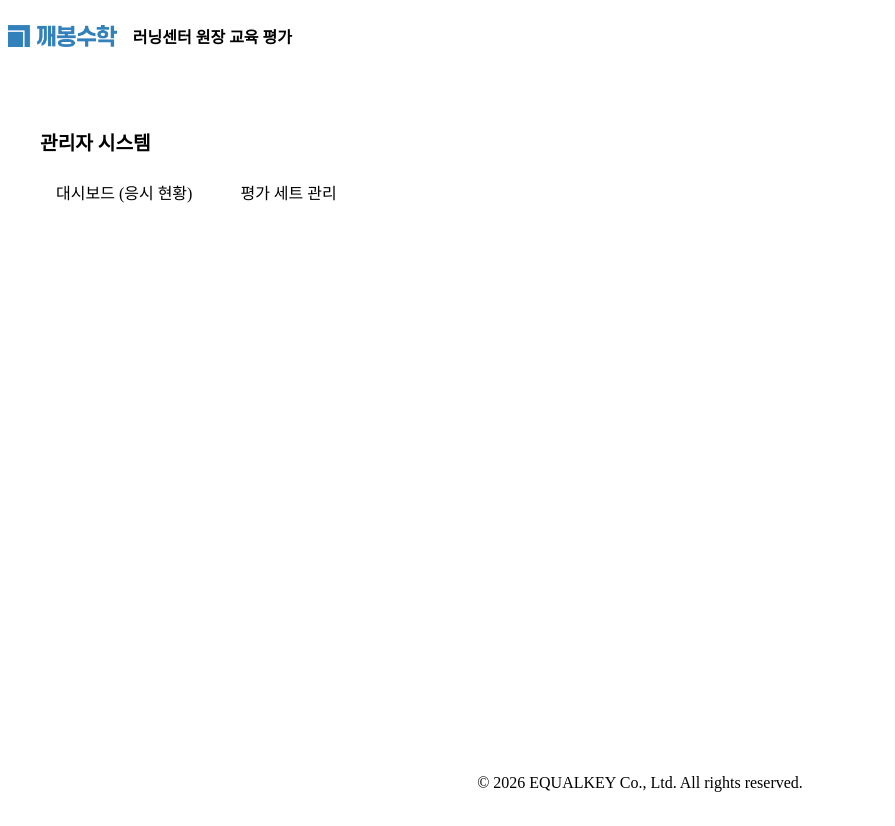
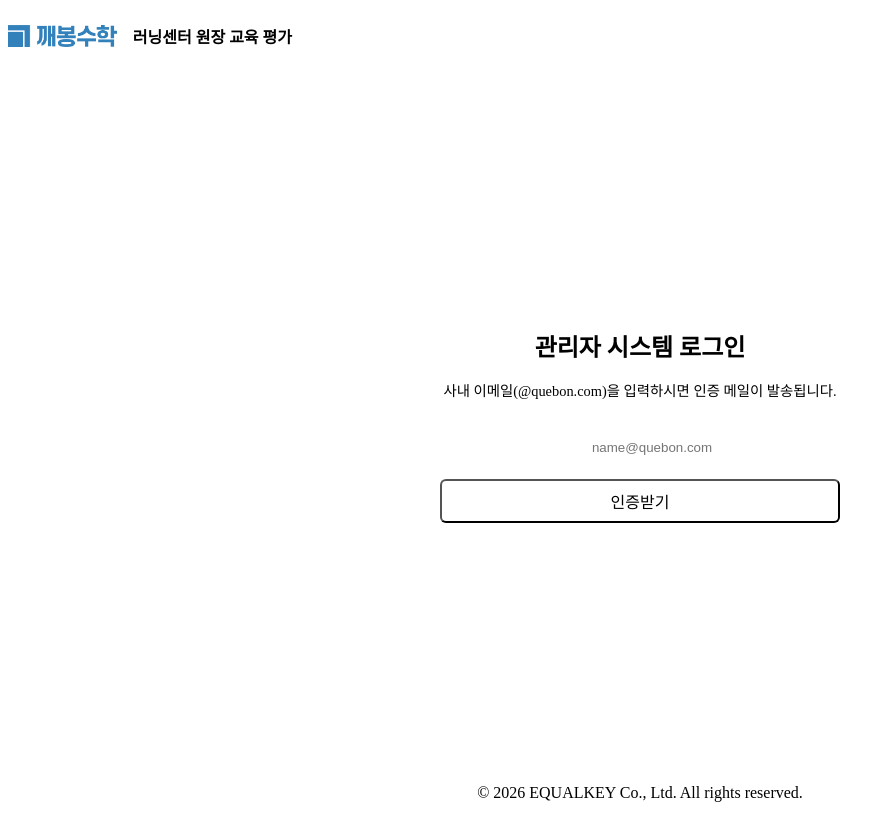
Before and after one commit to hanjihoon73/qblc-owner-assessment, a React app: page /admin/login in a window 1280 px wide. Shown: the whole page, without its empty margins (0-895 px from the left). Built offline with nearby package versions, Linux system fonts and the light colour scheme; the HTML template or start-up script is replaced by a standard one.

Commit message:
feat: 어드민 이메일 인증 추가

```diff
--- a/src/App.jsx
+++ b/src/App.jsx
@@ -9,6 +9,15 @@ import AdminLayout from './pages/admin/AdminLayout';
 import AdminDashboard from './pages/admin/AdminDashboard';
 import AdminQuestions from './pages/admin/AdminQuestions';
 import AdminGrade from './pages/admin/AdminGrade';
+import AdminAuth from './pages/admin/AdminAuth';
+
+function ProtectedAdminRoute({ children }) {
+  const isAuthenticated = localStorage.getItem('isAdminAuthenticated') === 'true';
+  if (!isAuthenticated) {
+    return <Navigate to="/admin/login" replace />;
+  }
+  return children;
+}
 
 function App() {
   return (
@@ -20,7 +29,9 @@ function App() {
           <Route path="/exam/take" element={<ExamForm />} />
           <Route path="/result/:id" element={<ExamResult />} />
 
+          <Route path="/admin/login" element={<AdminAuth />} />
           <Route path="/admin/*" element={
+            <ProtectedAdminRoute>
               <AdminLayout>
                 <Routes>
                   <Route path="/" element={<AdminDashboard />} />
@@ -28,6 +39,7 @@ function App() {
                   <Route path="/grade/:id" element={<AdminGrade />} />
                 </Routes>
               </AdminLayout>
+            </ProtectedAdminRoute>
           } />
         </Routes>
       </Layout>
--- a/src/components/admin/QuestionManager.jsx
+++ b/src/components/admin/QuestionManager.jsx
@@ -10,11 +10,17 @@ export default function QuestionManager({ question, onSave, onCancel }) {
 
   useEffect(() => {
     if (question) {
-      setFormData(question);
+      setFormData({
+        ...question,
+        option1: question.options && question.options[0] ? question.options[0] : '',
+        option2: question.options && question.options[1] ? question.options[1] : '',
+        option3: question.options && question.options[2] ? question.options[2] : '',
+        option4: question.options && question.options[3] ? question.options[3] : '',
+      });
     } else {
       setFormData({
         id: 'q' + new Date().getTime(), set_id: 'A', number: '', type: 'MC', section_id: '1',
-        text: '', option1: '', option2: '', option3: '', option4: '', points: '2', answer: ''
+        text: '', option1: '', option2: '', option3: '', option4: '', points: '2', answer: '①'
       });
     }
   }, [question]);
@@ -81,9 +87,23 @@ export default function QuestionManager({ question, onSave, onCancel }) {
 
           <div>
             <label style={{ display: 'block', fontSize: '0.9rem', marginBottom: '0.3rem', color: 'var(--primary-main)', fontWeight: 'bold' }}>
-              정답 {formData.type === 'MC' ? '(1~4)' : formData.type === 'OX' ? '(O 또는 X)' : '(서술형은 수동채점 입력)'}
+              정답
             </label>
-            <input name="answer" value={formData.answer} onChange={handleChange} style={{ width: '100%', padding: '0.5rem', border: '2px solid var(--primary-main)' }} required />
+            {formData.type === 'MC' ? (
+              <select name="answer" value={formData.answer} onChange={handleChange} style={{ width: '100%', padding: '0.5rem', border: '2px solid var(--primary-main)' }}>
+                <option value="①">보기 1 (①)</option>
+                <option value="②">보기 2 (②)</option>
+                <option value="③">보기 3 (③)</option>
+                <option value="④">보기 4 (④)</option>
+              </select>
+            ) : formData.type === 'OX' ? (
+              <select name="answer" value={formData.answer} onChange={handleChange} style={{ width: '100%', padding: '0.5rem', border: '2px solid var(--primary-main)' }}>
+                <option value="O">O</option>
+                <option value="X">X</option>
+              </select>
+            ) : (
+              <input name="answer" value={formData.answer} onChange={handleChange} placeholder="수동 채점 입력" style={{ width: '100%', padding: '0.5rem', border: '2px solid var(--primary-main)' }} required />
+            )}
           </div>
 
           <div style={{ display: 'flex', justifyContent: 'flex-end', gap: '1rem', marginTop: '1rem' }}>
--- /dev/null
+++ b/src/pages/admin/AdminAuth.jsx
@@ -0,0 +1,111 @@
+import { useState } from 'react';
+import { useNavigate } from 'react-router-dom';
+import { postToSheet } from '../../api/googleSheet';
+import Button from '../../components/common/Button';
+import Input from '../../components/common/Input';
+
+export default function AdminAuth() {
+  const [email, setEmail] = useState('');
+  const [code, setCode] = useState('');
+  const [step, setStep] = useState(1); // 1: 이메일 입력, 2: 코드 입력
+  const [loading, setLoading] = useState(false);
+  const navigate = useNavigate();
+
+  const handleRequestAuth = async (e) => {
+    e.preventDefault();
+    if (!email.endsWith('@quebon.com')) {
+      alert('깨봉 사내 이메일(@quebon.com)만 접근 가능합니다.');
+      return;
+    }
+
+    setLoading(true);
+    try {
+      const res = await postToSheet('request_admin_auth', { email });
+      if (res.success) {
+        alert(res.message);
+        setStep(2);
+      } else {
+        alert(res.message);
+      }
+    } catch (err) {
+      alert('인증 메일 발송 중 오류가 발생했습니다.');
+    }
+    setLoading(false);
+  };
+
+  const handleVerifyAuth = async (e) => {
+    e.preventDefault();
+    if (!code || code.length !== 6) {
+      alert('6자리 인증 번호를 입력해주세요.');
+      return;
+    }
+
+    setLoading(true);
+    try {
+      const res = await postToSheet('verify_admin_auth', { email, code });
+      if (res.success) {
+        localStorage.setItem('isAdminAuthenticated', 'true');
+        alert('인증이 완료되었습니다.');
+        navigate('/admin', { replace: true });
+      } else {
+        alert(res.message);
+      }
+    } catch (err) {
+      alert('인증 확인 중 오류가 발생했습니다.');
+    }
+    setLoading(false);
+  };
+
+  return (
+    <div style={{ minHeight: '80vh', display: 'flex', alignItems: 'center', justifyContent: 'center' }}>
+      <div style={{ backgroundColor: 'var(--bg-primary)', padding: '3rem', borderRadius: '12px', boxShadow: 'var(--shadow-md)', maxWidth: '400px', width: '100%', textAlign: 'center' }}>
+        <h2 style={{ fontSize: '1.5rem', marginBottom: '1rem', color: 'var(--text-primary)' }}>관리자 시스템 로그인</h2>
+        <p style={{ color: 'var(--text-secondary)', marginBottom: '2rem', fontSize: '0.9rem' }}>
+          {step === 1 ? '사내 이메일(@quebon.com)을 입력하시면 인증 메일이 발송됩니다.' : '이메일로 발송된 6자리 인증 번호를 입력해 주세요.'}
+        </p>
+
+        {step === 1 ? (
+          <form onSubmit={handleRequestAuth} style={{ display: 'flex', flexDirection: 'column', gap: '1rem' }}>
+            <Input
+              type="email"
+              value={email}
+              onChange={(e) => setEmail(e.target.value)}
+              placeholder="name@quebon.com"
+              required
+              disabled={loading}
+              style={{ textAlign: 'center' }}
+            />
+            <Button type="submit" disabled={loading} style={{ width: '100%' }}>
+              {loading ? '발송 중...' : '인증받기'}
+            </Button>
+          </form>
+        ) : (
+          <form onSubmit={handleVerifyAuth} style={{ display: 'flex', flexDirection: 'column', gap: '1rem' }}>
+            <div style={{ color: 'var(--accent-primary)', fontWeight: '600', marginBottom: '0.5rem' }}>{email}</div>
+            <Input
+              type="text"
+              value={code}
+              onChange={(e) => setCode(e.target.value)}
+              placeholder="인증 번호 6자리"
+              maxLength={6}
+              required
+              disabled={loading}
+              style={{ textAlign: 'center', letterSpacing: '4px', fontSize: '1.2rem' }}
+            />
+            <Button type="submit" disabled={loading} style={{ width: '100%' }}>
+              {loading ? '인증 중...' : '로그인'}
+            </Button>
+            <button
+              type="button"
+              onClick={() => setStep(1)}
+              style={{ background: 'none', border: 'none', color: 'var(--text-muted)', fontSize: '0.8rem', textDecoration: 'underline', marginTop: '1rem', cursor: 'pointer' }}
+              disabled={loading}
+            >
+              이메일 다시 입력하기
+            </button>
+          </form>
+        )}
+      </div>
+    </div>
+  );
+}
--- a/src/pages/admin/AdminLayout.jsx
+++ b/src/pages/admin/AdminLayout.jsx
@@ -10,7 +10,7 @@ export default function AdminLayout({ children }) {
   ];
 
   return (
-    <div style={{ display: 'flex', flexDirection: 'column', gap: '2rem' }}>
+    <div style={{ display: 'flex', flexDirection: 'column', gap: '2rem', maxWidth: '1200px', width: '100%', margin: '0 auto' }}>
       <div style={{ backgroundColor: 'var(--bg-primary)', padding: '1rem', borderRadius: '8px', boxShadow: 'var(--shadow-sm)', border: '1px solid var(--border-light)' }}>
         <h2 style={{ fontSize: '1.2rem', marginBottom: '1rem', color: 'var(--text-primary)' }}>관리자 시스템</h2>
         <nav style={{ display: 'flex', gap: '1rem' }}>
```
Also changed, not shown: 3 other files (tests, documents, lock files or other folders). Lines whose indentation alone changed are shown as unchanged.
